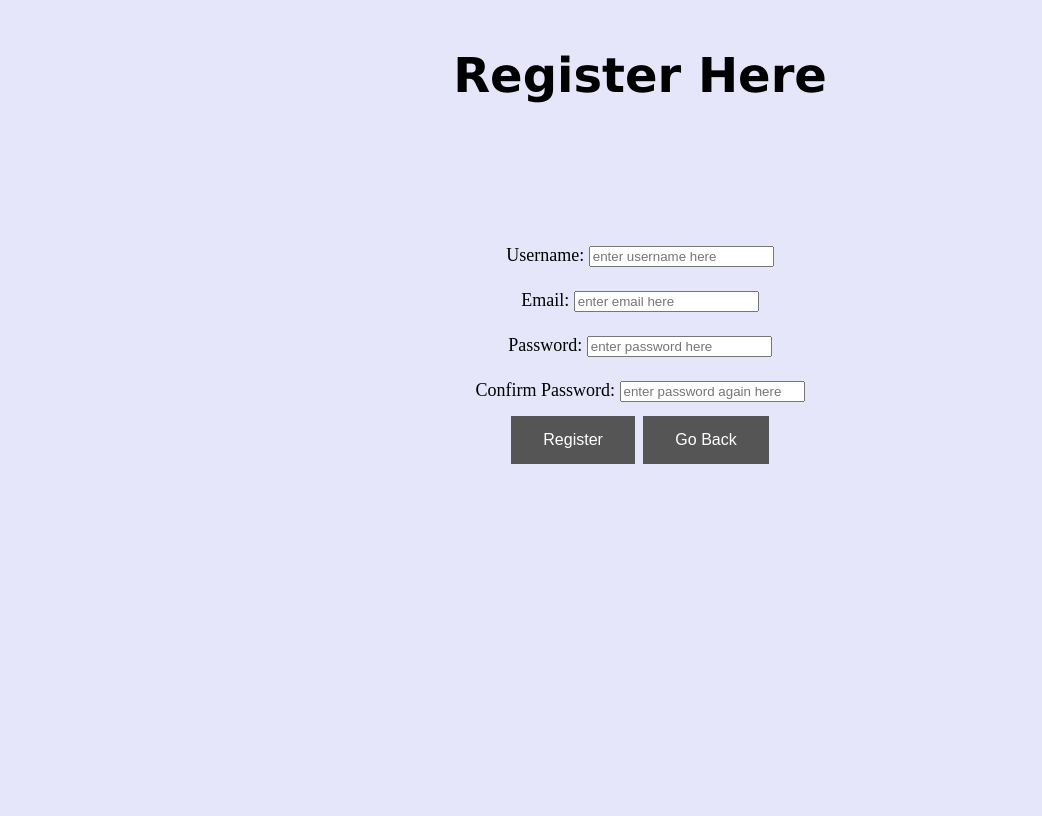
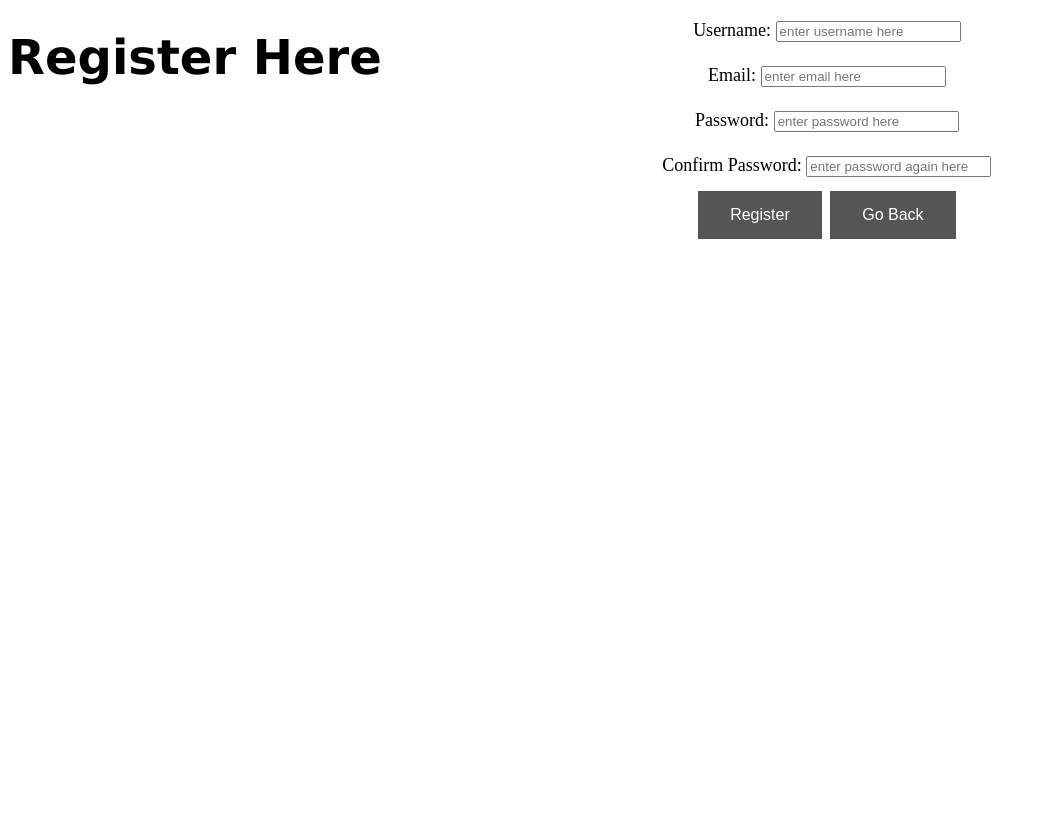
Before and after one commit to Isshon-Saha/Game-review-system, a PHP site: page /registration.php in a window 1280 px wide. Shown: the whole page, without its empty margins (0-1042 px from the left). Before the commit the page ends 464 px from the top, so only its background shows below. Run offline with PHP 8.4, Linux system fonts and the light colour scheme.

Commit message:
Added the holy grail design to the homepage and and asses a stray file to do copy/paste business

```diff
--- a/registration.php
+++ b/registration.php
@@ -43,8 +43,11 @@ function aj()
 }
 </script>
 <html>
+<div class="flex-container">
 <head>
+	<link rel="stylesheet" href="styles.css">
 <meta charset="UTF-8">
+<div class="content-container">
 <title>Registration Page</title>
 
 <style>
@@ -100,9 +103,9 @@ function aj()
 </script>
 </head>
 
-<body bgcolor="#E6E6FA" style="text-align:center">
+<body bgcolor="white" style="text-align:center">
   <br/><h1 style="text-align:center"><font  face="verdana" size="7">Register Here</font></h1><br/><br/><br/><br/><br/><br/>
-
+<div class="content">
   <form id="register_form" action="register.php" method="POST">
     <label face="verdana"> Username: </label>
     <input type="text" id="namefield" name="username" placeholder="enter username here" onkeyup="testChk()"/>
@@ -124,7 +127,9 @@ function aj()
     <input class="button" type="submit" name="submit" value="Register" onclick="return chk()">
     <input type="button" class="button" name="gp_back" value="Go Back" onclick="window.location = '.'"/> <br>
  </form>
-
+</div>
 </body>
+</div>
+</div>
 
 </html>
--- /dev/null
+++ b/styles.css
@@ -0,0 +1,40 @@
+.flex-container
+{
+  display:flex;
+  flex-flow: column;
+  min-height: 100vh;
+}
+.content-container{
+    display: flex;
+    flex: 1;
+}
+
+header, footer{
+
+}
+
+.content{
+    flex:1;
+}
+
+.sidebar1, .sidebar2{
+
+    flex: 0 0 90px;
+}
+
+.sidebar1{
+    order: -1;
+}
+
+.tablinks {
+background-color:darkolivegreen;
+border:none;
+color: white;
+padding: 15px 32px;
+text-align: center;
+text-decoration:inherit;
+display: inline-block;
+font-size: 16px;
+margin: 3px 2px;
+cursor:cell;
+}
```
Also changed, not shown: homepage.php (+15 -24 lines), stray.php (added).
